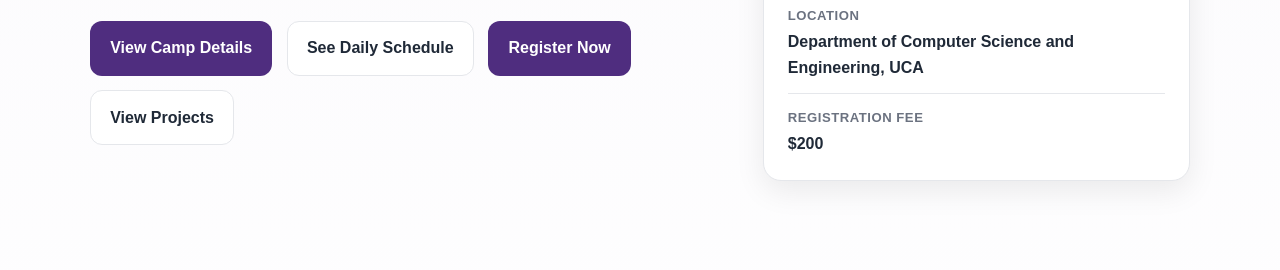
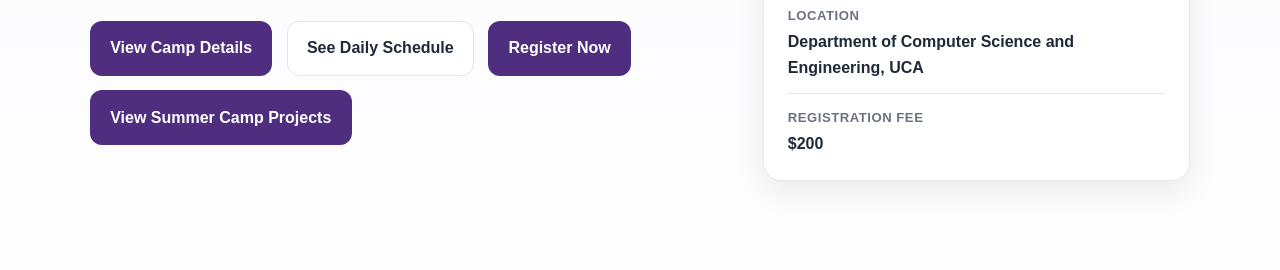
Before and after one commit to jobair-hossain/AI-Innovators-Lab, a plain HTML site: page index.html in a window 1280 px wide. Shown: the part 497-767 px from the top of the page. Drawn offline with Linux system fonts and the light colour scheme.

Commit message:
Update index.html

```diff
--- a/index.html
+++ b/index.html
@@ -347,7 +347,7 @@
             <a class="btn btn-primary" href="#details">View Camp Details</a>
             <a class="btn btn-secondary" href="#schedule">See Daily Schedule</a>
             <a class="btn btn-primary" href="https://securelb.imodules.com/s/1618/bp21/interior.aspx?sid=1618&gid=1&pgid=2561&cid=4945" target="_blank" rel="noopener noreferrer">Register Now</a>
-            <a class="btn btn-secondary" href="projects.html">View Projects</a>
+            <a class="btn btn-primary" href="projects.html">View Summer Camp Projects</a>
           </div>
         </div>
 
```
